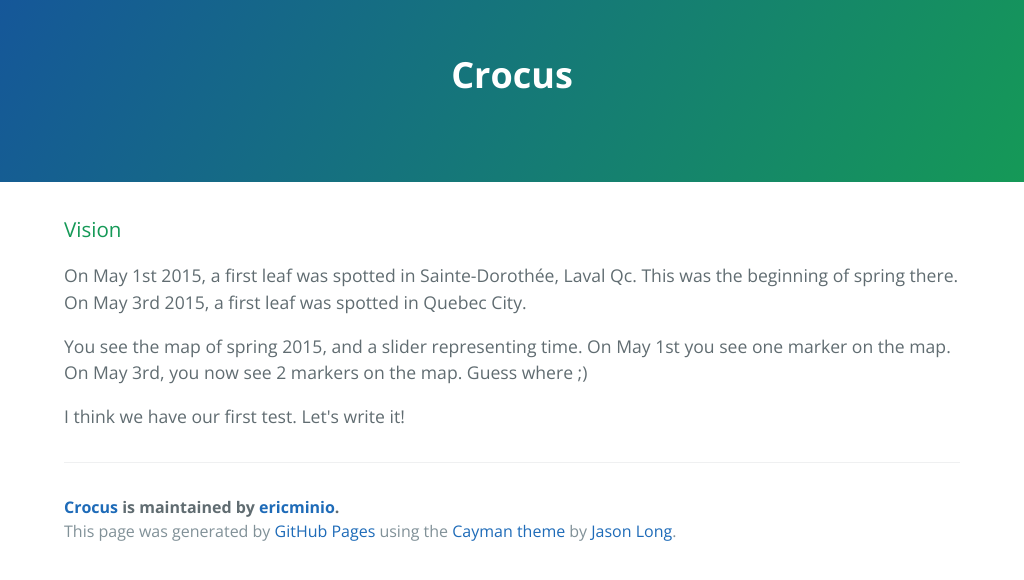
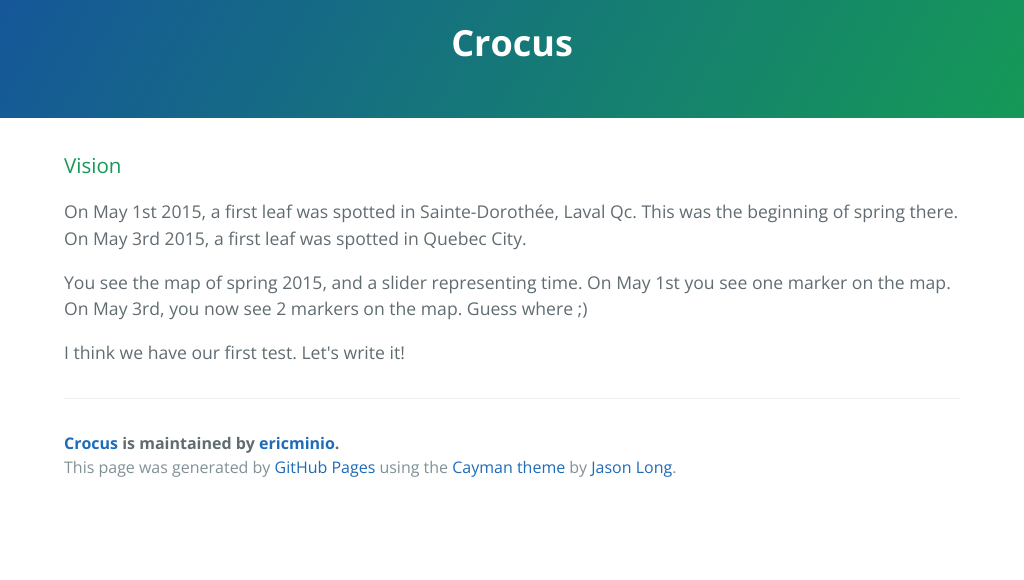
Before and after one commit to ericminio/crocus, a plain HTML site: page index.html in a window 1024 px wide. Drawn offline with nearby package versions, Linux system fonts and the light colour scheme.

Commit message:
header is now smaller

```diff
--- a/stylesheets/stylesheet.css
+++ b/stylesheets/stylesheet.css
@@ -61,15 +61,15 @@ a {
 
 @media screen and (min-width: 64em) {
   .page-header {
-    padding: 5rem 6rem; } }
+    padding: 2rem 6rem; } }
 
 @media screen and (min-width: 42em) and (max-width: 64em) {
   .page-header {
-    padding: 3rem 4rem; } }
+    padding: 1rem 4rem; } }
 
 @media screen and (max-width: 42em) {
   .page-header {
-    padding: 2rem 1rem; } }
+    padding: 1rem 1rem; } }
 
 .project-name {
   margin-top: 0;
```
